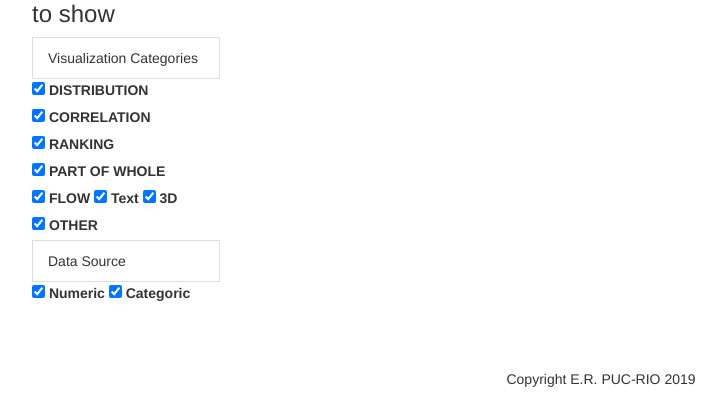
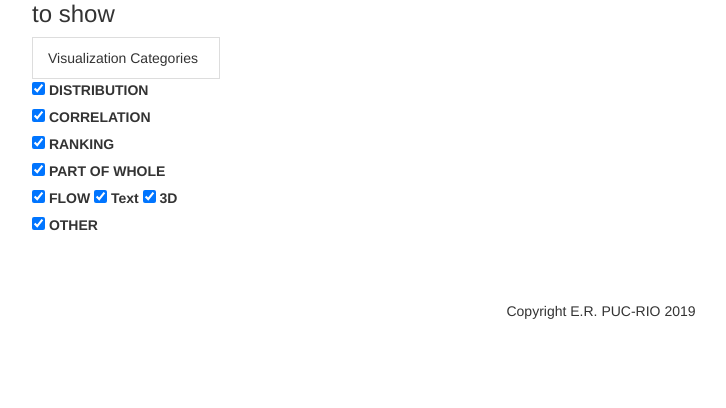
Before and after one commit to AdilaMB/PPF_2019, a Django app: template appdigilib/templates/list/index.html in a window 1280 px wide. Shown: the part 392-800 px from the top of the page, without its empty margins (39-765 px from the left). Run offline with Django 3.2, Linux system fonts and the light colour scheme; the template is opened without the code that fills it: values that come from a table or form of the project are taken from there, others are empty; data comes from the database, SQL or seed files in the repository; both versions use the stored data as it was after the commit; some libraries are stand-ins or nearby versions.

Commit message:
Update DB

```diff
--- a/appdigilib/templates/list/index.html
+++ b/appdigilib/templates/list/index.html
@@ -75,7 +75,7 @@
                             <h3>There is not category to show</h3>
                         {% endif %}
 
-                    <li class="list-group-item">Data Source</li>
+                <!--    <li class="list-group-item">Data Source</li>
                         {% if dataSources %}
                             {% for dataSource in dataSources %}
                                 <label>
@@ -86,6 +86,7 @@
                         {% else %}
                             <h3>There is not data source to show</h3>
                         {% endif %}
+                 -->
                      </ul>
 
                 <!--<li><a href=""> WordCloud </a></li>
```
Also changed, not shown: db.sqlite3.
